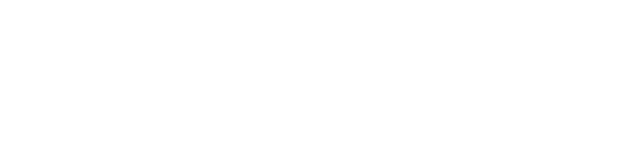
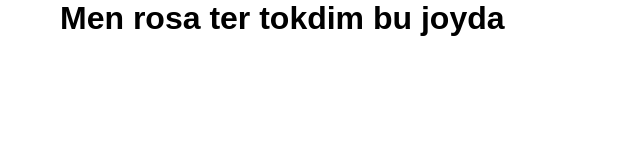
Before and after one commit to AsilbekXoliyorov441/electro-e-commerce, a plain HTML site: page pages/about.html in a window 1280 px wide. Shown: the whole page, without its empty margins (0-640 px from the left). Drawn offline with Linux system fonts and the light colour scheme.

Commit message:
adding/card

```diff
--- a/pages/about.html
+++ b/pages/about.html
@@ -9,6 +9,7 @@
 <body>
   <header></header>
 
+  <h1>Men rosa ter tokdim bu joyda</h1>
 
   <footer></footer>
 </body>
```
